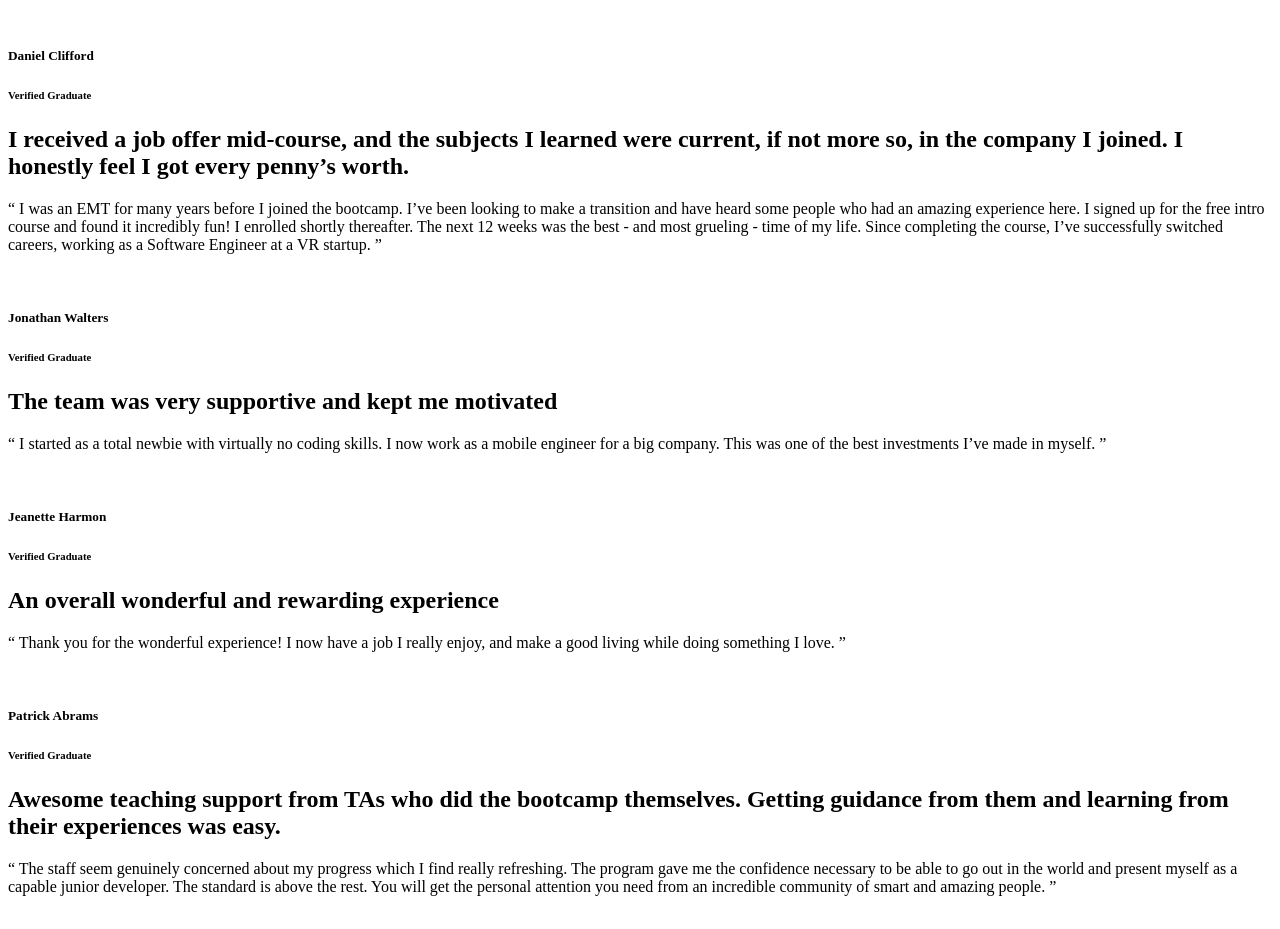
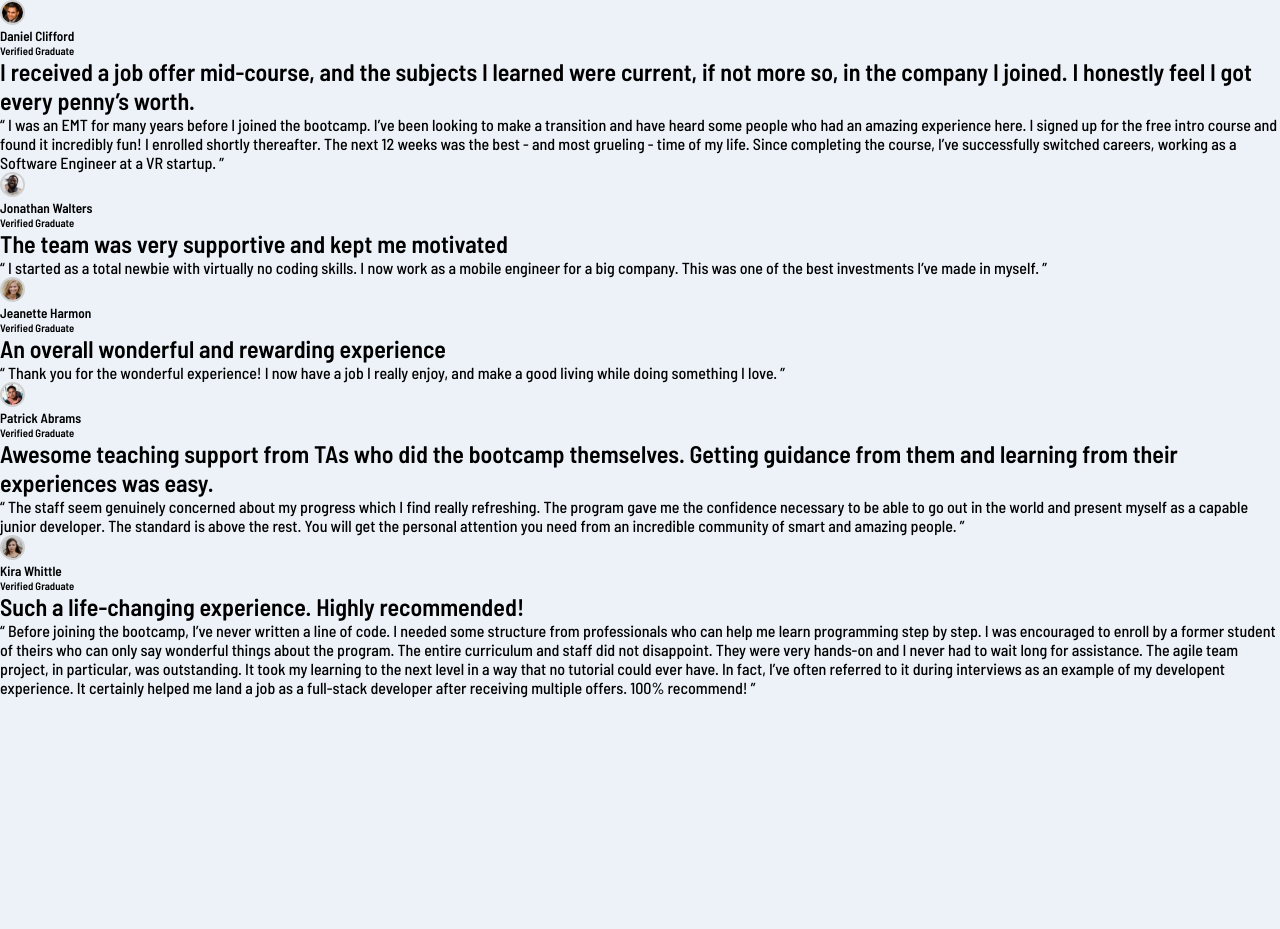
Before and after one commit to ValeriyaS-code/testimonials, a plain HTML site: page index.html in a window 1280 px wide. Shown: the top 929 px of the page. After the commit the page ends 800 px from the top, so only its background shows below. Drawn offline with Linux system fonts and the light colour scheme.

Commit message:
images and body styling added

```diff
--- a/assets/style.css
+++ b/assets/style.css
@@ -0,0 +1,16 @@
+* {
+    margin: 0;
+    padding: 0;
+    box-sizing: border-box;
+}
+
+body {
+    font-family: 'Barlow Semi Condensed', sans-serif;
+    background-color: hsl(210, 46%, 95%);
+}
+.container img {
+    width: 25px;
+    height: 25px;
+    border-radius: 15px;
+    border: 2px solid hsl(0, 0%, 81%);
+}
--- a/index.html
+++ b/index.html
@@ -5,11 +5,15 @@
     <meta http-equiv="X-UA-Compatible" content="IE=edge">
     <meta name="viewport" content="width=device-width, initial-scale=1.0">
     <title>Testimonials</title>
+    <link rel="stylesheet" href="./assets/style.css">
+    <link rel="preconnect" href="https://fonts.googleapis.com">
+<link rel="preconnect" href="https://fonts.gstatic.com" crossorigin>
+<link href="https://fonts.googleapis.com/css2?family=Barlow+Semi+Condensed:wght@500;600&display=swap" rel="stylesheet">
 </head>
 <body>
     <div class="container">
         <article class="first-item">
-            <img src="./assets/images/" alt="">
+            <img src="./assets/images/image-daniel.jpg" alt="">
             <h5>Daniel Clifford</h5>
             <h6>Verified Graduate</h6>
             <h2>I received a job offer mid-course, and the subjects I learned were current, if not more so,
@@ -21,7 +25,7 @@
                 the course, I’ve successfully switched careers, working as a Software Engineer at a VR startup. ”</p>
         </article>
         <article class="second-item">
-            <img src="./assets/images/" alt="">
+            <img src="./assets/images/image-jonathan.jpg" alt="">
             <h5>Jonathan Walters</h5>
             <h6>Verified Graduate</h6>
             <h2>The team was very supportive and kept me motivated</h2>
@@ -29,7 +33,7 @@
                 for a big company. This was one of the best investments I’ve made in myself. ”</p>
         </article>
         <article class="third-item">
-            <img src="./assets/images/" alt="">
+            <img src="./assets/images/image-jeanette.jpg" alt="">
             <h5>Jeanette Harmon</h5>
             <h6>Verified Graduate</h6>
             <h2>An overall wonderful and rewarding experience</h2>
@@ -37,7 +41,7 @@
                 while doing something I love. ”</p>
         </article>
         <article class="fourth-item">
-            <img src="./assets/images/" alt="">
+            <img src="./assets/images/image-patrick.jpg" alt="">
             <h5>Patrick Abrams</h5>
             <h6>Verified Graduate</h6>
             <h2>Awesome teaching support from TAs who did the bootcamp themselves. Getting guidance from them and
@@ -48,7 +52,7 @@
                 an incredible community of smart and amazing people. ”</p>
         </article>
         <article class="fifth-item">
-            <img src="./assets/images/" alt="">
+            <img src="./assets/images/image-kira.jpg" alt="">
             <h5>Kira Whittle</h5>
             <h6>Verified Graduate</h6>
             <h2>Such a life-changing experience. Highly recommended!</h2>
```
Also changed, not shown: 2 other files.
